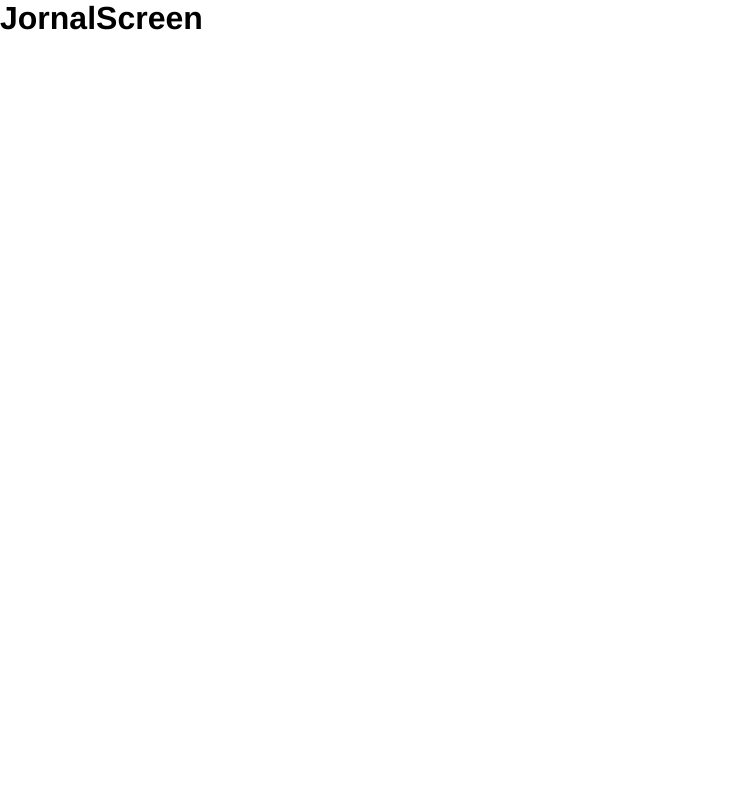
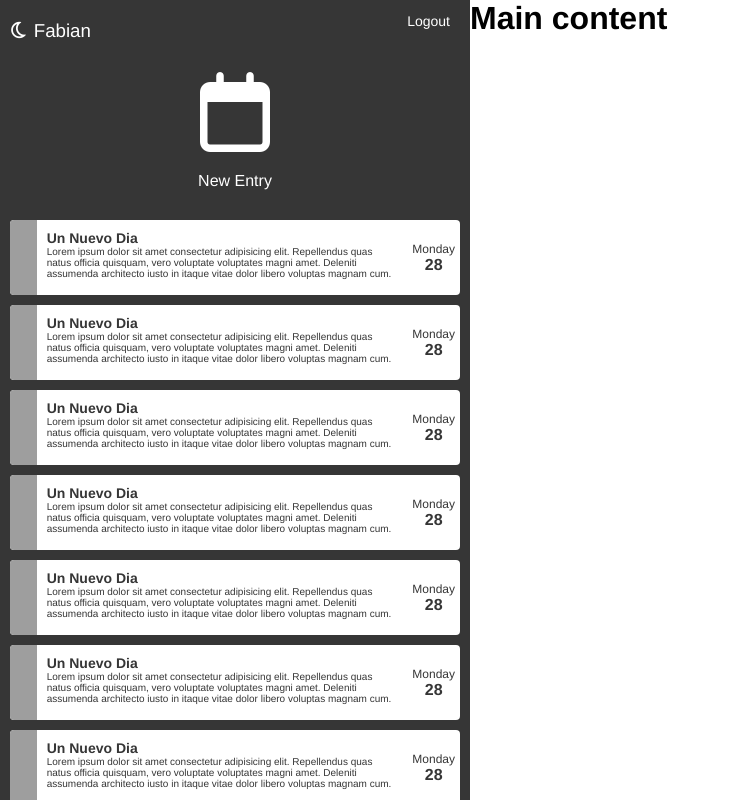
Before and after one commit to fabianmolinab/JornalApp, a React (Vite) app: page / in a window 1280 px wide. Shown: the whole page, without its empty margins (0-730 px from the left). Built offline with nearby package versions, Linux system fonts and the light colour scheme; grey boxes are pictures that could not be loaded.

Commit message:
Agregado los estilos y el componente de SideBar

```diff
--- a/index.html
+++ b/index.html
@@ -3,6 +3,10 @@
   <head>
     <meta charset="UTF-8" />
     <link rel="icon" type="image/svg+xml" href="/src/favicon.svg" />
+
+    <!-- Font awesome-->
+    <link rel="stylesheet" href="https://cdnjs.cloudflare.com/ajax/libs/font-awesome/6.0.0/css/all.min.css">
+
     <meta name="viewport" content="width=device-width, initial-scale=1.0" />
     <title>Jornal App</title>
   </head>
--- a/src/components/journal/JornalScreen.tsx
+++ b/src/components/journal/JornalScreen.tsx
@@ -1,7 +1,13 @@
+import { Sidebar } from './Sidebar'
+
 export const JornalScreen = (props: {}) => {
   return (
-    <div>
-      <h1>JornalScreen</h1>
+    <div className="journal__main-content">
+      <Sidebar />
+
+      <main>
+        <h1>Main content</h1>
+      </main>
     </div>
   )
 }
--- /dev/null
+++ b/src/components/journal/JournalEntries.tsx
@@ -0,0 +1,13 @@
+import { JournalEntry } from './JournalEntry'
+
+export const JournalEntries = (props: {}) => {
+  const entries = [1, 2, 3, 4, 5, 6, 7, 8, 9, 10]
+
+  return (
+    <div className="journal__entries">
+      {entries.map((value) => (
+        <JournalEntry key={value} />
+      ))}
+    </div>
+  )
+}
--- /dev/null
+++ b/src/components/journal/JournalEntry.tsx
@@ -0,0 +1,30 @@
+export const JournalEntry = (props: {}) => {
+  return (
+    <div className="journal__entry pointer">
+      <div
+        className="journal__entry-picture"
+        style={{
+          backgroundSize: 'cover',
+          backgroundImage:
+            'url(https://cdn.pixabay.com/photo/2020/06/01/22/23/eyes-5248678_960_720.jpg)'
+        }}
+      ></div>
+
+      <div className="journal__entry-body">
+        <p className="journal__entry-title">Un Nuevo Dia</p>
+
+        <p className="journal__entry-content">
+          Lorem ipsum dolor sit amet consectetur adipisicing elit. Repellendus
+          quas natus officia quisquam, vero voluptate voluptates magni amet.
+          Deleniti assumenda architecto iusto in itaque vitae dolor libero
+          voluptas magnam cum.
+        </p>
+      </div>
+
+      <div className="journal__entry-date-box">
+        <span>Monday </span>
+        <h4>28</h4>
+      </div>
+    </div>
+  )
+}
--- /dev/null
+++ b/src/components/journal/Sidebar.tsx
@@ -0,0 +1,23 @@
+import { JournalEntries } from './JournalEntries'
+
+export const Sidebar = (props: {}) => {
+  return (
+    <aside className="journal__sidebar">
+      <div className="journal__side-navbar">
+        <h3 className="mt-5">
+          <i className="fa-regular fa-moon"></i>
+          <span className="ml-1">Fabian</span>
+        </h3>
+
+        <button className="btn">Logout</button>
+      </div>
+
+      <div className="journal__new-entry">
+        <i className="fa-regular fa-calendar fa-5x"></i>
+        <p className="mt-5">New Entry</p>
+      </div>
+
+      <JournalEntries />
+    </aside>
+  )
+}
--- a/src/routers/AppRouter.tsx
+++ b/src/routers/AppRouter.tsx
@@ -5,8 +5,8 @@ import { AuthRouter } from './AuthRouter'
 export const AppRouter = (props: {}) => {
   return (
     <Switch>
-      <Route path="/auth" component={AuthRouter} />
-      <Route path="/" component={JornalScreen} exact />
+      <Route exact path="/auth" component={AuthRouter} />
+      <Route path="/" component={JornalScreen} />
     </Switch>
   )
 }
--- a/src/styles/base/_base.scss
+++ b/src/styles/base/_base.scss
@@ -24,6 +24,14 @@ html, body {
   margin-bottom: 20px;
 }
 
+.ml-1 {
+  margin-left: 5px;
+}
+
+.mr-1 {
+  margin-right: 5px;
+}
+
 .pointer {
   cursor: pointer;
 }
--- /dev/null
+++ b/src/styles/components/_journal.scss
@@ -0,0 +1,81 @@
+
+.journal__main-content {
+  display: flex;
+}
+
+.journal__sidebar {
+  background-color: $dark-grey;
+  color: white;
+  display: flex;
+  flex-direction: column;
+  height: 100vh;
+  padding-left: 10px;
+  padding-right: 10px;
+  width: 450px;
+}
+
+.journal__side-navbar {
+  display: flex;
+  justify-content: space-between;
+
+  h3 {
+    font-weight: lighter;
+  }
+}
+.journal__new-entry {
+  align-items: center;
+  cursor: pointer;
+  display: flex;
+  flex-direction: column;
+  justify-content: center;
+  margin-top: 30px;
+  width: 100%;
+
+  transition: color .3s ease;
+
+  &:hover {
+    color: darken($color: white, $amount: 25);
+  }
+}
+
+.journal__entries {
+  flex: 1 1 auto;
+  margin-top: 30px;
+  overflow-y: scroll;
+}
+
+.journal__entry {
+  background-color:  white;
+  border-radius: 4px;
+  color: $dark-grey;
+  display: flex;
+  margin-bottom: 10px;
+  overflow: hidden;
+}
+
+.journal__entry-picture {
+  height: 75px;
+  width: 75px;
+}
+
+.journal__entry-body {
+  padding: 10px;
+}
+.journal__entry-title {
+  font-size: 14px;
+  font-weight: bold;
+}
+.journal__entry-content {
+  font-size: 10px;
+}
+.journal__entry-date-box {
+  align-items: center;
+  display: flex;
+  flex-direction: column;
+  justify-content: center;
+  padding: 5px;
+
+  span {
+    font-size: 12px;
+  }
+}
--- a/src/styles/styles.scss
+++ b/src/styles/styles.scss
@@ -6,3 +6,4 @@
 @import './components/auth';
 @import './components/buttons';
 @import './components/links';
+@import './components/journal';
```
